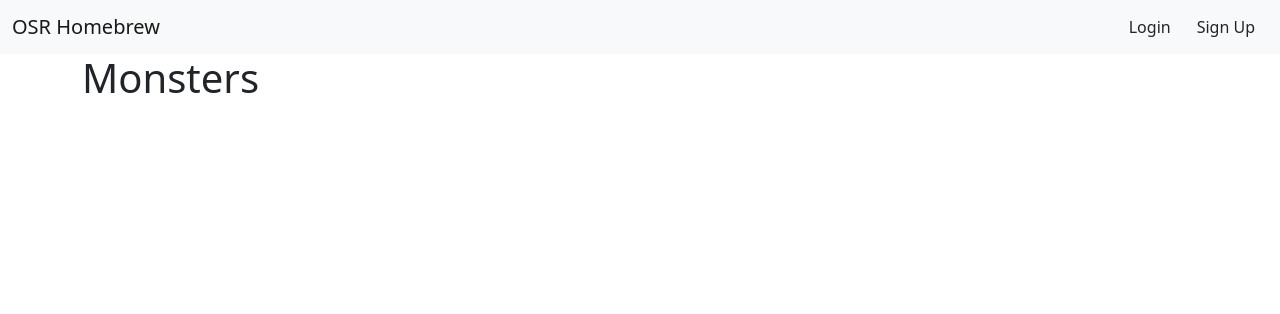
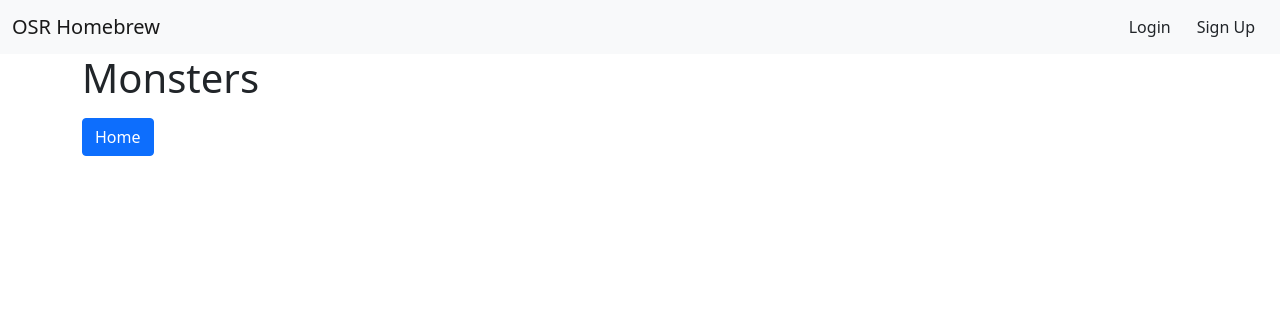
Before and after one commit to fabtjar/osrhomebrew, a Django app: page /monsters/ in a window 1280 px wide. Shown: the top 314 px of the page. Run offline with Django 4.2, Linux system fonts and the light colour scheme; data that the repository does not hold is empty.

Commit message:
Add buttons to navigate

```diff
--- a/monsters/templates/monsters/details.html
+++ b/monsters/templates/monsters/details.html
@@ -28,4 +28,5 @@
             </div>
         {% endif %}
     </div>
+    <a class="btn btn-primary" href="{% url 'monsters:list_all' %}">Monster List</a>
 {% endblock %}
--- a/monsters/templates/monsters/list_all.html
+++ b/monsters/templates/monsters/list_all.html
@@ -5,7 +5,9 @@
 
     <ul>
         {% for monster in monsters %}
-            <li><a href="{{ monster.get_absolute_url }}">{{ monster.name }}</a></li>
+            <a class="btn btn-primary" href="{{ monster.get_absolute_url }}">{{ monster.name }}</a>
         {% endfor %}
     </ul>
+
+    <a class="btn btn-primary" href="{% url 'index' %}">Home</a>
 {% endblock %}
--- a/templates/index.html
+++ b/templates/index.html
@@ -11,6 +11,6 @@
             <p>Signed in as <span class="fw-bold">{{ user.username }}</span>.</p>
         {% endif %}
 
-        <a href="{% url 'monsters:list_all' %}">Monster List</a>
+        <a class="btn btn-primary" href="{% url 'monsters:list_all' %}">Monster List</a>
     </div>
 {% endblock %}
```
